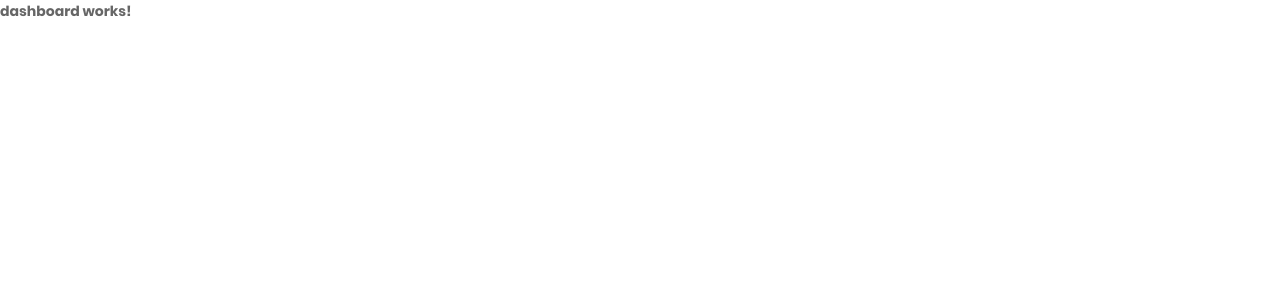
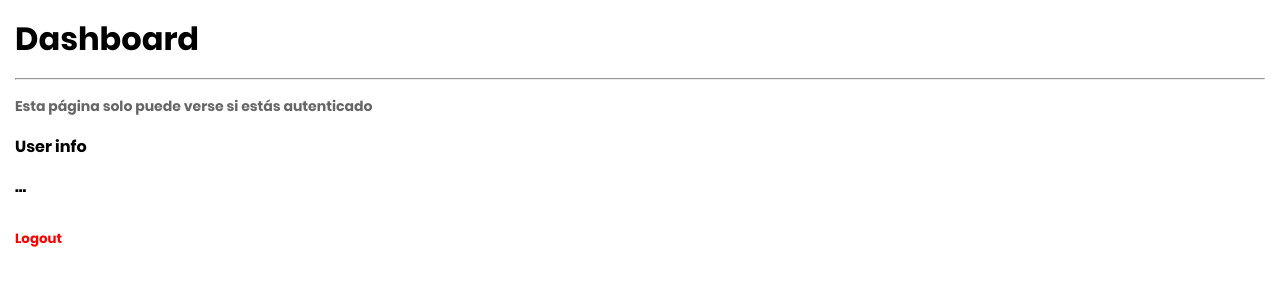
Before and after one commit to magadiflo/auth-app, an Angular app: page /dashboard in a window 1280 px wide. Shown: the top 300 px of the page. Built offline with nearby package versions, Linux system fonts and the light colour scheme.

Commit message:
Pantalla protegida

```diff
--- a/src/app/auth/pages/login/login.component.ts
+++ b/src/app/auth/pages/login/login.component.ts
@@ -1,5 +1,6 @@
 import { Component } from '@angular/core';
 import { FormBuilder, FormGroup, Validators } from '@angular/forms';
+import { Router } from '@angular/router';
 
 @Component({
   selector: 'app-login',
@@ -14,11 +15,13 @@
     password: ['123456', [Validators.required, Validators.minLength(6)]],
   });
 
-  constructor(private fb: FormBuilder) { }
+  constructor(
+    private fb: FormBuilder,
+    private router: Router) { }
 
   login(): void {
     console.log(this.miFormulario.value);
-    console.log(this.miFormulario.valid);
+    this.router.navigateByUrl('/dashboard');
   }
 
 }
--- a/src/app/auth/pages/register/register.component.ts
+++ b/src/app/auth/pages/register/register.component.ts
@@ -1,5 +1,6 @@
 import { Component } from '@angular/core';
 import { FormBuilder, FormGroup, Validators } from '@angular/forms';
+import { Router } from '@angular/router';
 
 @Component({
   selector: 'app-register',
@@ -15,11 +16,13 @@
     password: ['123456', [Validators.required, Validators.minLength(6)]],
   });
 
-  constructor(private fb: FormBuilder) { }
+  constructor(
+    private fb: FormBuilder,
+    private router: Router) { }
 
   registro(): void {
     console.log(this.miFormulario.value);
-    console.log(this.miFormulario.valid);
+    this.router.navigateByUrl('/dashboard');
   }
 
 }
--- a/src/app/protected/dashboard/dashboard.component.html
+++ b/src/app/protected/dashboard/dashboard.component.html
@@ -1 +1,8 @@
-<p>dashboard works!</p>
+<h1>Dashboard</h1>
+<hr>
+<p>Esta página solo puede verse si estás autenticado</p>
+
+<h4>User info</h4>
+<pre>...</pre>
+
+<button type="button" (click)="logout()">Logout</button>
--- a/src/app/protected/dashboard/dashboard.component.ts
+++ b/src/app/protected/dashboard/dashboard.component.ts
@@ -1,16 +1,26 @@
-import { Component, OnInit } from '@angular/core';
+import { Component } from '@angular/core';
+import { Router } from '@angular/router';
 
 @Component({
   selector: 'app-dashboard',
   templateUrl: './dashboard.component.html',
   styles: [
+    `* {
+      margin: 15px;
+    }
+
+    button {
+      color: red;
+    }`
   ]
 })
-export class DashboardComponent implements OnInit {
+export class DashboardComponent {
 
-  constructor() { }
+  constructor(private router: Router) { }
 
-  ngOnInit(): void {
+
+  logout(): void {
+    this.router.navigateByUrl('/auth/login');
   }
 
 }
```
